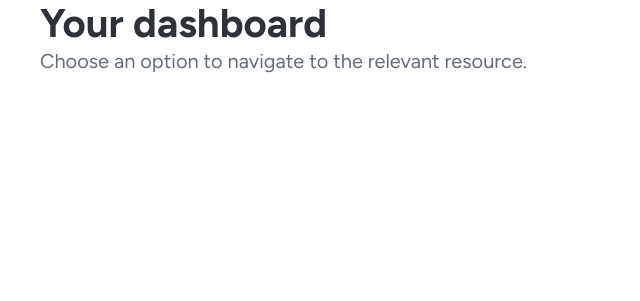
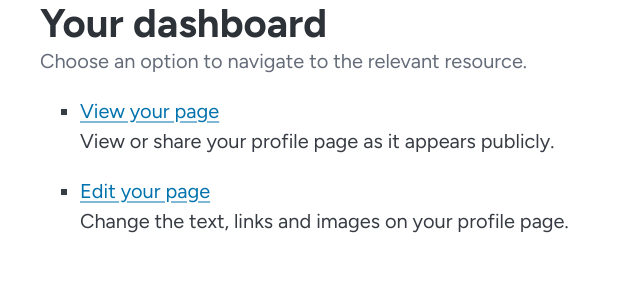
Before and after one commit to xtt28/onepage, a Django app: page /you in a window 1280 px wide. Shown: the part 89-390 px from the top of the page, without its empty margins (0-640 px from the left). Run offline with Django 5.2, Linux system fonts and the light colour scheme; the visitor is signed in with stand-in values (Sample User, id 1); some libraries are stand-ins or nearby versions.

Commit message:
Add links to dashboard template

```diff
--- a/onepage/users/templates/users/dashboard.html
+++ b/onepage/users/templates/users/dashboard.html
@@ -1,11 +1,20 @@
 {% extends "layout.html" %}
 
-{% block title %}Edit page{% endblock %}
+{% block title %}Your dashboard{% endblock %}
 
 {% block content %}
 <hgroup>
     <h1>Your dashboard</h1>
     <p>Choose an option to navigate to the relevant resource.</p>
 </hgroup>
-
+<ul>
+    <li>
+        <a href="{% url "view_page" request.user.username %}">View your page</a>
+        <p>View or share your profile page as it appears publicly.</p>
+    </li>
+    <li>
+        <a href="{% url "edit_page" %}">Edit your page</a>
+        <p>Change the text, links and images on your profile page.</p>
+    </li>
+</ul>
 {% endblock %}
```
